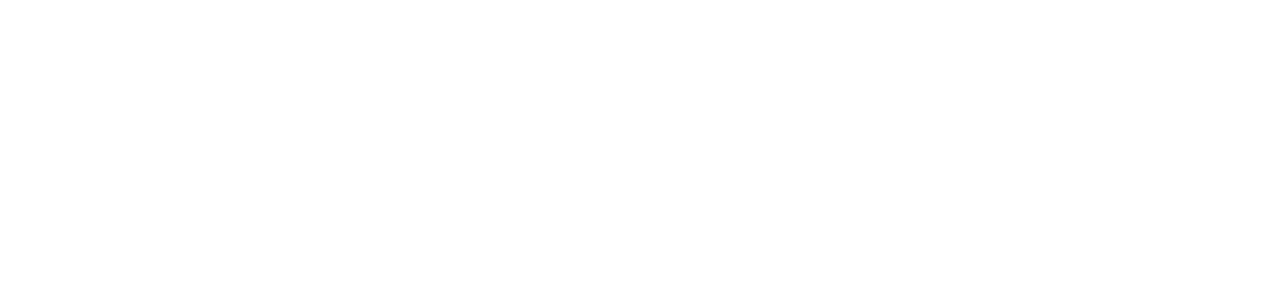
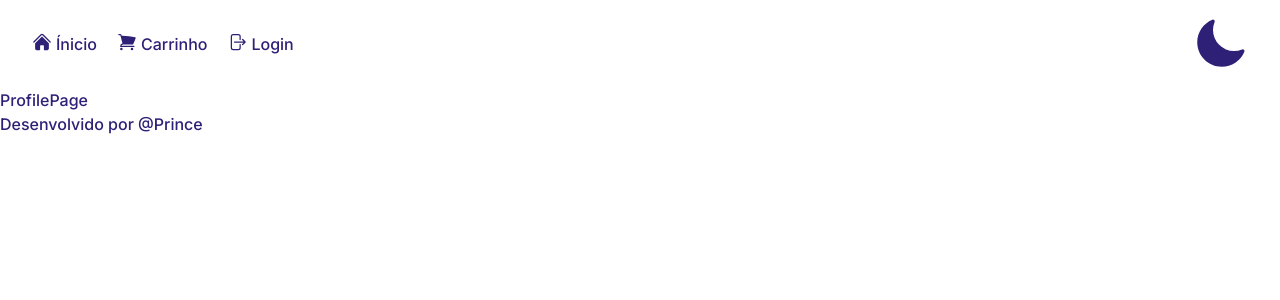
Before and after one commit to prince-neres/ecommerce, a React (Vite) app in the folder frontend/: page /profile in a window 1280 px wide. Before the commit this address had no page. Shown: the top 300 px of the page. Built offline with nearby package versions, Linux system fonts and the light colour scheme.

Commit message:
Add style to Navbar

```diff
--- a/frontend/index.html
+++ b/frontend/index.html
@@ -5,7 +5,7 @@
     <meta name="viewport" content="width=device-width, initial-scale=1.0" />
     <title>Ecommerce</title>
   </head>
-  <body>
+  <body class="font-inter dark:bg-dark-bg text-light-text dark:text-dark-text duration-200">
     <div id="root"></div>
     <script type="module" src="/src/main.jsx"></script>
   </body>
--- a/frontend/package.json
+++ b/frontend/package.json
@@ -9,6 +9,7 @@
     "preview": "vite preview"
   },
   "dependencies": {
+    "@heroicons/react": "^2.0.16",
     "@reduxjs/toolkit": "^1.9.3",
     "axios": "^1.3.4",
     "react": "^18.2.0",
@@ -16,7 +17,8 @@
     "react-redux": "^8.0.5",
     "react-router-dom": "^6.9.0",
     "redux-devtools-extension": "^2.13.9",
-    "redux-thunk": "^2.4.2"
+    "redux-thunk": "^2.4.2",
+    "tailwind-scrollbar": "^3.0.0"
   },
   "devDependencies": {
     "@types/react": "^18.0.28",
--- /dev/null
+++ b/frontend/src/components/Navbar/MobileMenu/index.jsx
@@ -0,0 +1,71 @@
+import {
+	HomeIcon,
+	ShoppingCartIcon,
+	UserIcon,
+	ArrowLeftOnRectangleIcon,
+	ArrowRightOnRectangleIcon,
+	Bars3Icon
+} from '@heroicons/react/24/solid';
+import { Link  } from 'react-router-dom';
+
+
+const MobilMenu = ({location, userInfo, logoutHandler}) => {
+	const mobile_menu = () => {
+		const menu = document.querySelector('.mobile-menu');
+			menu.classList.toggle('hidden');
+	};
+
+	return (
+		<>
+			<div className='block sm:hidden items-center p-5' onClick={mobile_menu}>
+				<button className='outline-none mobile-menu-button'>
+					<Bars3Icon className='h-10' />
+				</button>
+			</div>
+			<div>
+				<div className='sm:hidden flex-col py-5 mobile-menu'>
+					<Link to={'/'} className={location.pathname === '/' ? 'font-bold' : 'hover:text-dark-theme duration-200'}>
+						<p className='flex'>
+							<HomeIcon className='h-5 pr-1'/>
+							Ínicio
+						</p>
+					</Link>
+					<Link to={'/cart'} className={location.pathname === '/cart' ? 'font-bold' : 'hover:text-dark-theme duration-200'}>
+						<p className='flex pt-2'>
+							<ShoppingCartIcon className='h-5 pr-1'/>
+							Carrinho
+						</p>
+					</Link>
+					{
+						userInfo
+						? (
+							<>
+								<Link to={'/profile'} className={location.pathname === '/profile' ? 'font-bold' : 'hover:text-dark-theme duration-200'}>
+									<p className='flex pt-2'>
+										<UserIcon className='h-5 pr-1'/>
+										Perfil
+									</p>
+								</Link>
+								<button onClick={logoutHandler}>
+									<p className='flex hover:text-dark-theme duration-200 pt-2'>
+										<ArrowLeftOnRectangleIcon className='h-5 pr-1'/>
+										Sair
+									</p>
+								</button>
+							</>
+							) : (
+								<Link to={"/login"} className={location.pathname === '/login' ? 'font-bold' : 'hover:text-dark-theme duration-200'}>
+									<p className='flex duration-200 pt-2'>
+										<ArrowRightOnRectangleIcon className='h-5 pr-1'/>
+										Login
+									</p>
+								</Link>
+						)
+					}
+				</div>
+			</div>
+		</>
+	);
+};
+
+export default MobilMenu;
--- /dev/null
+++ b/frontend/src/components/Navbar/ToggleTheme/index.jsx
@@ -0,0 +1,21 @@
+import { MoonIcon, SunIcon } from '@heroicons/react/24/solid';
+import { useEffect } from 'react';
+
+export default function ToggleTheme () {
+	useEffect(() => {
+		const darkMode = JSON.parse(localStorage.getItem('darkMode'));
+		darkMode ? document.documentElement.classList.add('dark') : document.documentElement.classList.remove('dark');
+	});
+
+	const toogle = () => {
+		document.documentElement.classList.toggle('dark');
+		localStorage.setItem('darkMode', document.documentElement.classList.contains('dark'));
+	};
+
+	return (
+			<div className='h-14 rounded-full pr-8'>
+				<MoonIcon className='block dark:hidden cursor-pointer h-14 hover:text-dark-theme duration-200' onClick={toogle} />
+				<SunIcon className='hidden dark:block cursor-pointer h-14 hover:text-dark-theme duration-200' onClick={toogle} />
+			</div>
+		)
+};
--- a/frontend/src/components/Navbar/index.jsx
+++ b/frontend/src/components/Navbar/index.jsx
@@ -1,47 +1,74 @@
 
 
 
-import { Link  } from 'react-router-dom';
-import { useDispatch, useSelector } from 'react-redux'
+import { Link, useLocation  } from 'react-router-dom';
+import { useDispatch, useSelector } from 'react-redux';
 import { logout } from '../../redux/actions/userActions';
+import ToggleTheme from './ToggleTheme';
+import {
+	HomeIcon,
+	ShoppingCartIcon,
+	UserIcon,
+	ArrowLeftOnRectangleIcon,
+	ArrowRightOnRectangleIcon
+} from '@heroicons/react/24/solid';
+import MobilMenu from './MobileMenu';
 
 
 const Navbar = () => {
-	const userLogin = useSelector(state=>state.userLogin)
-  const {userInfo} = userLogin
-  const dispatch = useDispatch()
+	const userLogin = useSelector(state => state.userLogin);
+	const location = useLocation();
+  const { userInfo } = userLogin;
+  const dispatch = useDispatch();
   const logoutHandler = () => {
-    dispatch(logout())
-  }
+    dispatch(logout());
+  };
 
 	return (
-		<nav>
-			<Link to={'/'}>
+		<nav className='flex items-center md:items-center  h-auto justify-between'>
+			<div className='hidden sm:flex sm:flex-row p-8'>
+				<Link to={'/'} className={location.pathname === '/' ? 'font-bold' : 'hover:text-dark-theme duration-200'}>
+					<p className='flex pr-5'>
+						<HomeIcon className='h-5 pr-1' />
 						Ínicio
+					</p>
 				</Link>
-
-			<Link to={'/cart'}>
+				<Link to={'/cart'} className={location.pathname === '/cart' ? 'font-bold' : 'hover:text-dark-theme duration-200'}>
+					<p className='flex pr-5'>
+						<ShoppingCartIcon className='h-5 pr-1' />
 						Carrinho
+					</p>
 				</Link>
-
 				{
 					userInfo
 					? (
 						<>
-						<Link to={'/profile'}>
+							<Link to={'/profile'} className={location.pathname === '/profile' ? 'font-bold' : 'hover:text-dark-theme duration-200'}>
+								<p className='flex pr-5'>
+									<UserIcon className='h-5 pr-1' />
 									Perfil
+								</p>
 							</Link>
 							<button onClick={logoutHandler}>
+								<p className='flex hover:text-dark-theme duration-200'>
+									<ArrowLeftOnRectangleIcon className='h-5 pr-1' />
 									Sair
+								</p>
 							</button>
 						</>
 					)
 					: (
-					<Link to={"/login"}>
+						<Link to={"/login"} className={location.pathname === '/login' ? 'font-bold' : 'hover:text-dark-theme duration-200'}>
+							<p className='flex hover:text-dark-theme duration-200'>
+								<ArrowRightOnRectangleIcon className='h-5 pr-1' />
 								Login
+							</p>
 						</Link>
 					)
 				}
+			</div>
+			<MobilMenu location={location} userInfo={userInfo} logoutHandler={logoutHandler} />
+			<ToggleTheme />
 		</nav>
 	);
 };
--- a/frontend/src/global.css
+++ b/frontend/src/global.css
@@ -1,3 +1,5 @@
+@import url('https://fonts.googleapis.com/css2?family=Inter:wght@500&display=swap');
+
 @tailwind base;
 @tailwind components;
 @tailwind utilities;
--- /dev/null
+++ b/frontend/src/pages/ProfilePage/index.jsx
@@ -0,0 +1,9 @@
+const ProfilePage = () => {
+	return (
+		<div>
+			ProfilePage
+		</div>
+	);
+};
+
+export default ProfilePage;
--- a/frontend/src/routes.jsx
+++ b/frontend/src/routes.jsx
@@ -4,6 +4,7 @@ import LoginPage from './pages/LoginPage';
 import RegisterPage from './pages/RegisterPage';
 import ProductPage from './pages/ProductPage';
 import CartPage from './pages/CartPage';
+import ProfilePage from './pages/ProfilePage';
 import BasePage from './pages/BasePage';
 
 
@@ -17,6 +18,7 @@ const Router = () => {
 						<Route path="/register" element={<RegisterPage />} exact />
 						<Route path="/product/:id" element={<ProductPage />} exact />
 						<Route path="/cart/:id?" element={<CartPage />} exact />
+						<Route path="/profile" element={<ProfilePage />} exact />
 				</Route>
 			</Routes>
 		</BrowserRouter>
--- a/frontend/tailwind.config.cjs
+++ b/frontend/tailwind.config.cjs
@@ -1,11 +1,33 @@
 /** @type {import('tailwindcss').Config} */
 module.exports = {
+	darkMode: "class",
   content: [
     "./index.html",
     "./src/**/*.{js,ts,jsx,tsx}",
   ],
   theme: {
-    extend: {},
+    extend: {
+			colors: {
+				dark: {
+					'text': '#f5f5f5',
+					'bg': '#121520',
+					'theme': '#385eca'
+				},
+				light: {
+					'text': '#2d2076',
+					'bg': '#f5f5f5',
+					'theme': '#2d2076'
+				}
+			}
+		},
+		fontFamily: {
+			'inter': ['Inter', 'sans-serif']
+		}
   },
-  plugins: [],
+  plugins: [
+		require('tailwind-scrollbar')({ nocompatible: true }),
+	],
+	variants: {
+        scrollbar: ['rounded']
+  },
 }
```
Also changed, not shown: 1 other file (tests, documents, lock files or other folders). Lines whose indentation alone changed are shown as unchanged.
